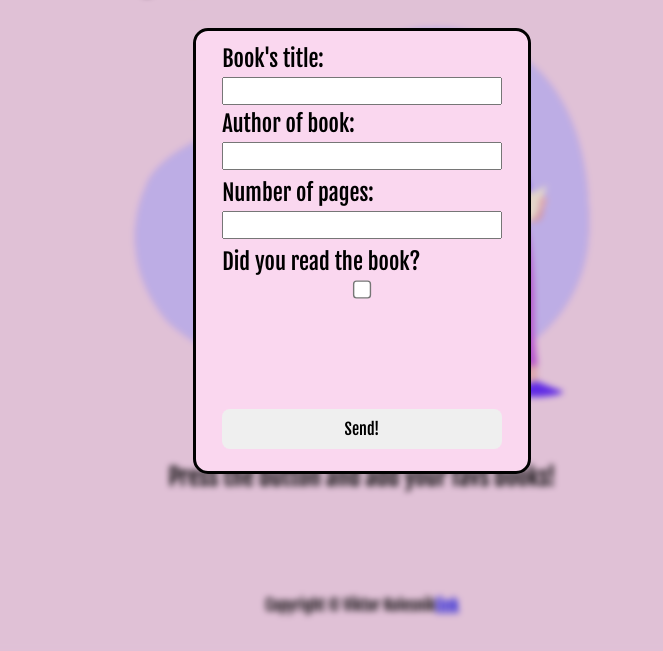
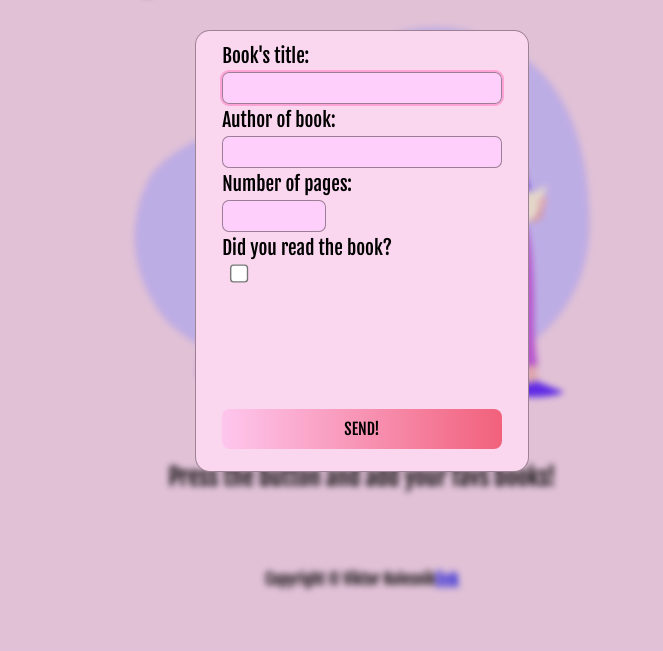
Before and after one commit to B1aho/library-app, a website: page index.html in a window 1280 px wide. Both pictures are taken after a click on the button "+ Add book". Shown: the part 149-800 px from the top of the page, without its empty margins (278-941 px from the left). Drawn offline with Linux system fonts and the light colour scheme.

Commit message:
Add animations

```diff
--- a/index.html
+++ b/index.html
@@ -25,8 +25,8 @@
                         <div id="inputs">
                             <label for="title">Book's title:</label><input type="text" name="title" autofocus required>
                             <label for="author">Author of book:</label><input type="text" name="author" required>
-                            <label for="pages"></label>Number of pages:<input type="number" name="pages" min="0" max="100000" required>
-                            <label for="haveRead"></label>Did you read the book?<input type="checkbox" id="check" name="haveRead">
+                            <label for="pages">Number of pages:</label><input id="pages-input" type="number" name="pages" min="0" max="100000" required>
+                            <label for="haveRead">Did you read the book?</label><input type="checkbox" id="check" name="haveRead">
                         </div>
                         <button id="submit-btn" type="submit">Send!</button>
                     </form>
--- a/style.css
+++ b/style.css
@@ -35,7 +35,7 @@ footer {
     height: 3rem;
     justify-content: center;
     align-items: center;
-    margin-top: 5%;
+    margin-top: 3%;
 }
 
 header {
@@ -84,19 +84,30 @@ img {
 #book-cards {
     display: grid;
     grid-template-columns: repeat(3, 1fr);
-    grid-gap: 30px;
+    grid-gap: 40px;
 }
 
-#book-cards > * {
+.book-card {
     display: flex;
     gap: 3%;
     height: 250px;
     flex-direction: column;
     justify-content: center;
     align-items: center;
-    padding: 5% 2%;
-    border-radius: 15px;
+    padding: 5% 5%;
+    border-radius: 2% 2% 2% 2% / 2% 2% 2% 2% ;
+    box-shadow: 18px 18px rgba(0,0,0,.15);
+    transition: all .4s ease;
     background-color: rgba(242, 136, 208, 0.838);
+}
+
+.book-card h2 {
+    font-size: 1.2rem;
+}
+
+.book-card:hover {
+    border-radius: 10% 10% 10% 10% / 8% 8% 8% 8% ;
+    box-shadow: 10px 10px rgba(0,0,0,.25);
 }
 
 .book-card > * {
@@ -130,6 +141,7 @@ button.remove:hover {
     background-color: rgb(250, 215, 239);
     border-radius: 15px;
     height: 55%;
+    border: 1px solid rgba(84, 64, 75, 0.555);
 }
 
 #dialog-div {
@@ -148,29 +160,60 @@ button.remove:hover {
     display: flex;
     flex-direction: column;
     gap: 4px;
-    font-size: 1.4rem;
+    font-size: 1.2rem;
     height: 34vh;
 }
 
 input {
-    font-size: 1.2rem;
+    font-size: 1.5rem;
+    background-color: rgba(255, 205, 254, 0.769);
+    border-radius: 7px;
+    border: 1px solid rgba(79, 64, 72, 0.555)
+}
+
+#pages-input {
+    width: 35%;
+}
+
+/* Chrome, Safari, Edge, Opera */
+#pages-input::-webkit-outer-spin-button,
+#pages-input::-webkit-inner-spin-button {
+    -webkit-appearance: none;
+    margin: 0;
 }
 
 input:focus {
+    outline: 2px solid rgba(255, 142, 202, 0.715);
+}
+#check:focus {
     outline: none;
 }
 
 #check {
     transform: scale(1.4);
-    width: 50%;
-    margin-left: auto;
-    margin-right: auto;
+    width: 12%;
+    margin-left: 0;
     accent-color: rgb(255, 0, 136);
 }
 
 #submit-btn {
     height: 10%;
     font-size: 1rem;
+    text-transform: uppercase;
+    background-image: linear-gradient(to right, #fec6ed 0%, #F15F79 51%, #fec6ed 100%);
+    background-size: 200% auto;
+    transition: all 0.3s ease-in-out;
+}
+
+#submit-btn:hover {
+    background-position: right center;
+    transform: translateY(-0.25em);
+    box-shadow: 0 10px 9px -3px #6f061961;
+}
+
+#submit-btn:active {
+    transform: translateY(0);
+    box-shadow: unset;
 }
 
 dialog::backdrop {
```
Also changed, not shown: images/book-lover-2.svg (added), images/telegram.png (added), images/three-wooden-bookshelves-with-various-books-flat-set-web-design.png (deleted), 2 other files.
